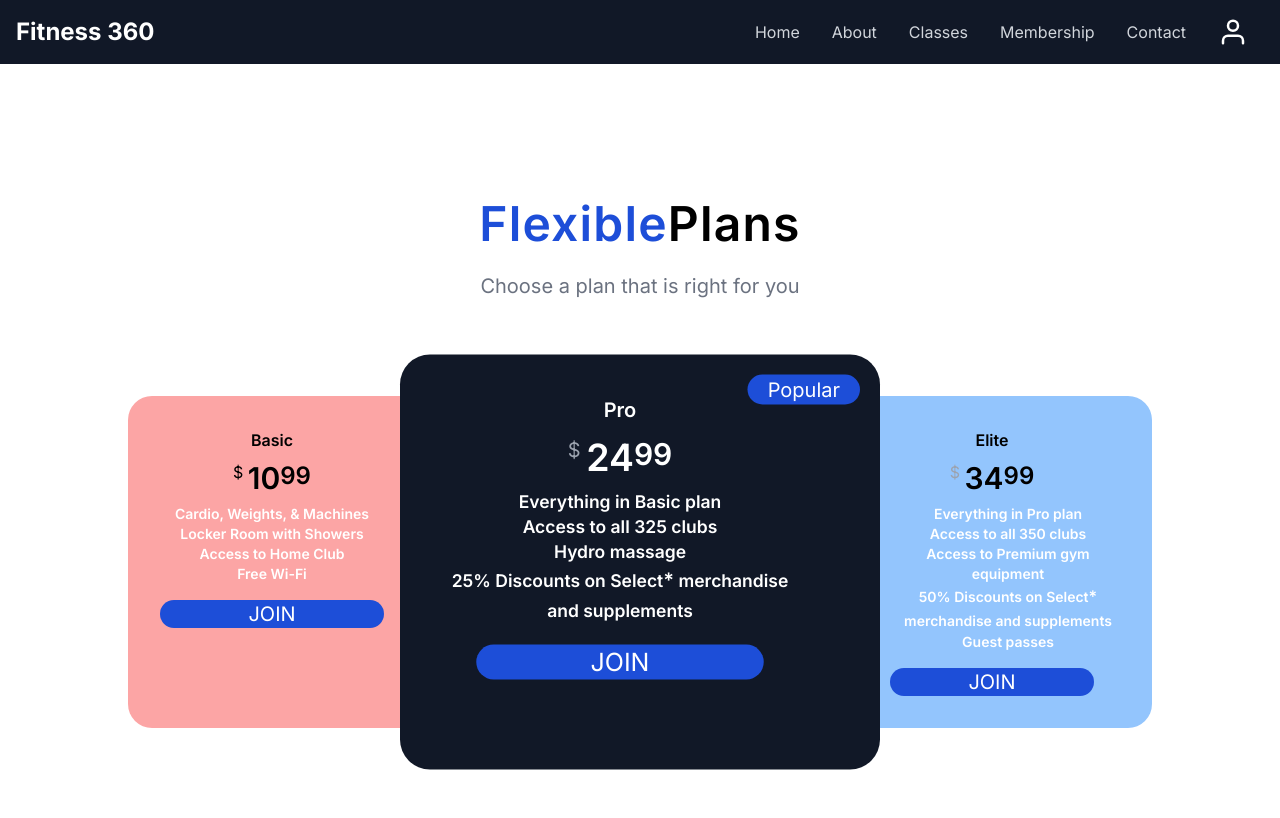
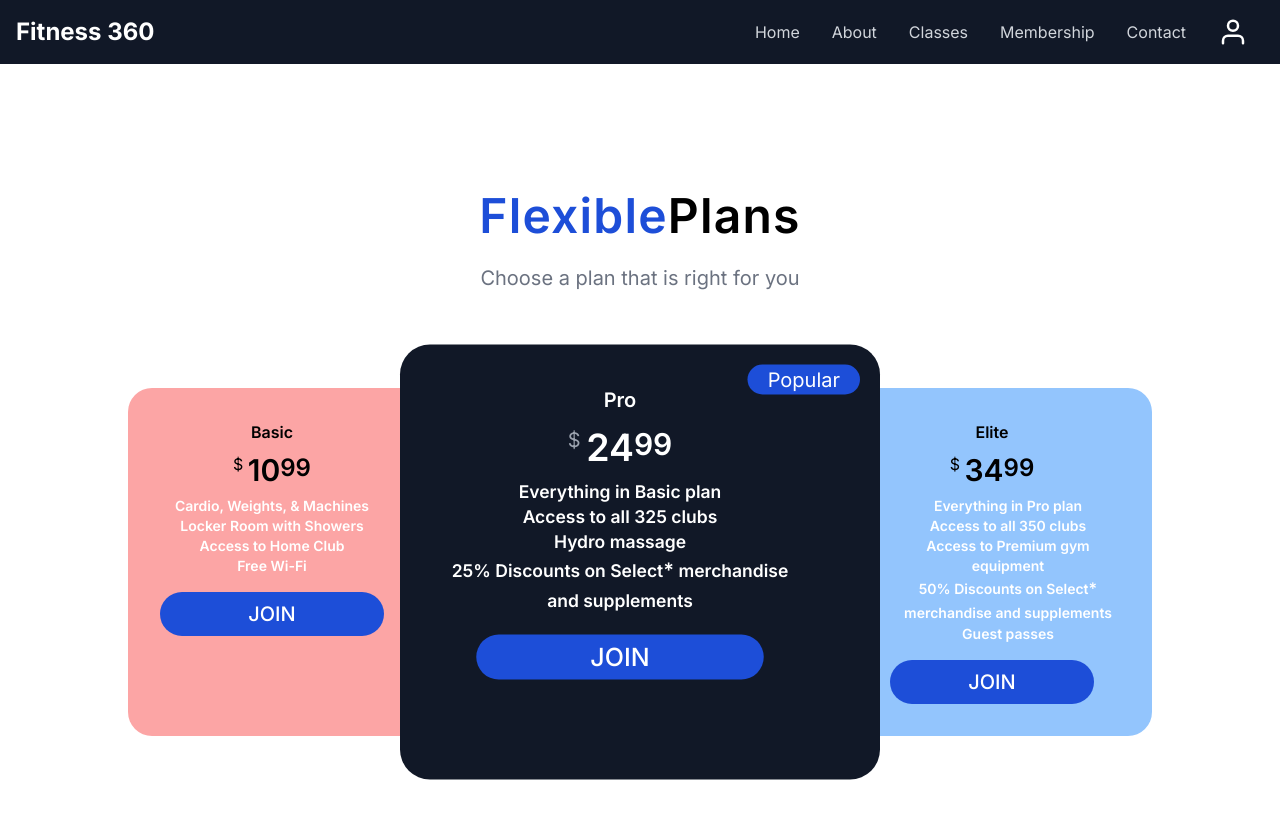
Before and after one commit to MrRamPoudel/GYM, a Next.js app: page /pricing in a window 1280 px wide. Shown: the top 818 px of the page. Built offline with nearby package versions, Linux system fonts and the light colour scheme.

Commit message:
Change join button size

```diff
--- a/components/Membership.tsx
+++ b/components/Membership.tsx
@@ -26,7 +26,7 @@ const Membership: React.FC = () => {
                             <p className='text-white font-semibold text-sm'>Free Wi-Fi</p>
                         </div>
                         <div className='rounded-3xl relative pt-4'>
-                            <button className="bottom-0 w-full bg-blue-700 text-xl text-white px-4 rounded-3xl">JOIN</button>
+                            <button className="bottom-0 w-full bg-blue-700 text-xl text-white px-4 rounded-3xl font-medium py-2">JOIN</button>
                         </div>
                     </div>
                     <div className='w-96 p-8 pr-16 bg-gray-900 text-white text-center rounded-3xl scale-125 '>
@@ -46,13 +46,13 @@ const Membership: React.FC = () => {
                             <span className=" text-white font-semibold text-sm"> merchandise and supplements</span>
                         </div>
                         <div className='rounded-3xl relative pt-4'>
-                            <button className="bottom-0 w-4/5 bg-blue-700 text-xl text-white px-4 rounded-3xl">JOIN</button>
+                            <button className="bottom-0 w-4/5 bg-blue-700 text-xl text-white px-4 rounded-3xl font-medium py-1">JOIN</button>
                         </div>
                     </div>
                     <div className='w-80 p-8 pr-8 bg-blue-300 text-center rounded-3xl '>
                         <p className='text-md text-black font-semibold'>Elite</p>
                         <p className='pt-2'>
-                            <span className="text-gray-400 align-top">$ </span>
+                            <span className="text-black align-top">$ </span>
                             <span className="text-3xl font-semibold">34</span>
                             <span className="text-2xl font-semibold align-top">99</span>
                         </p>
@@ -66,7 +66,7 @@ const Membership: React.FC = () => {
                             <p className='text-white font-semibold text-sm'>Guest passes</p>
                         </div>
                         <div className='rounded-3xl relative pt-4 '>
-                            <button className="bottom-0 w-4/5 bg-blue-700 text-xl text-white px-4 rounded-3xl">JOIN</button>
+                            <button className="bottom-0 w-4/5 bg-blue-700 text-xl text-white px-4 rounded-3xl font-medium py-2">JOIN</button>
                         </div>
                     </div>
                 </div>
```
